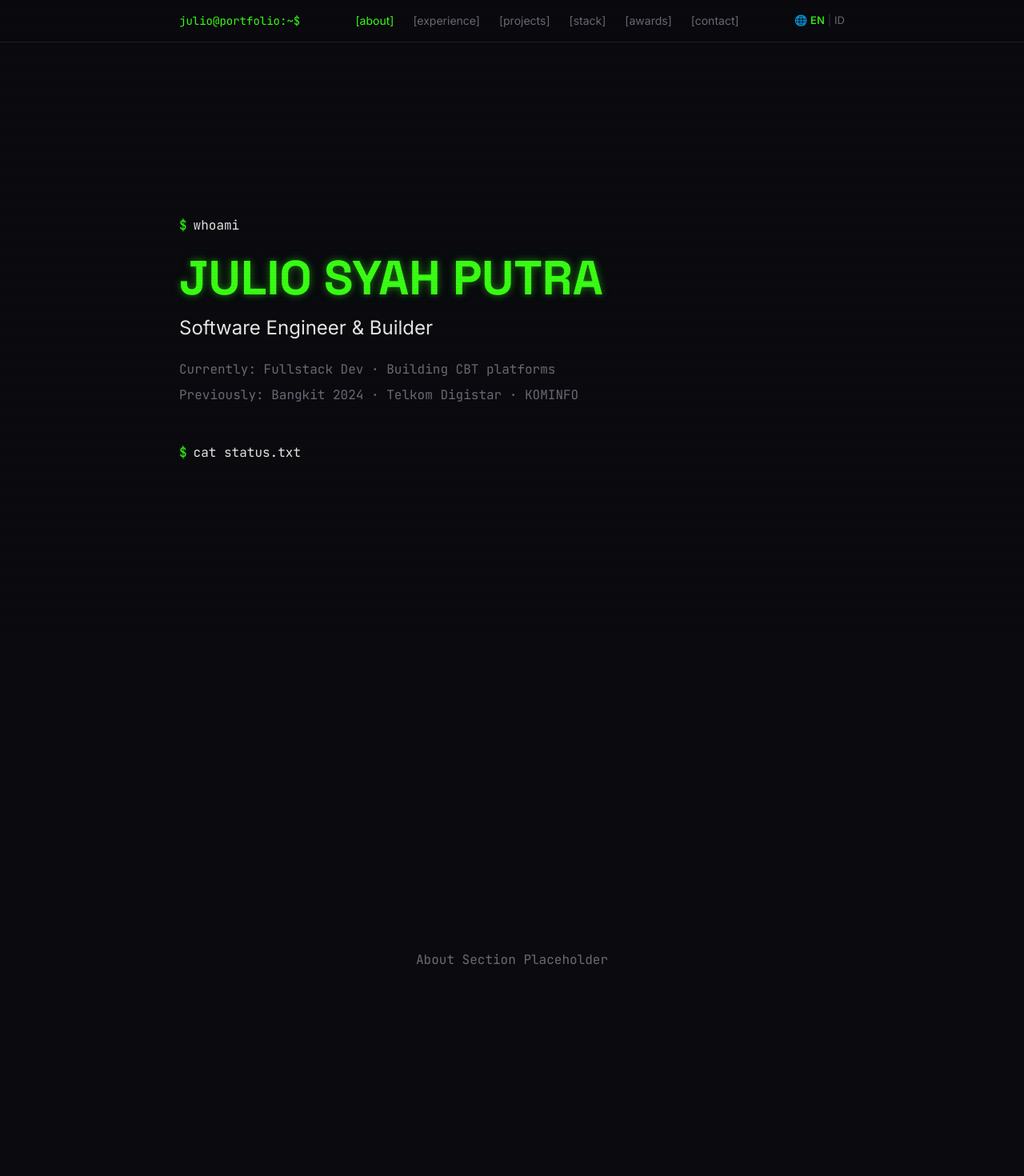
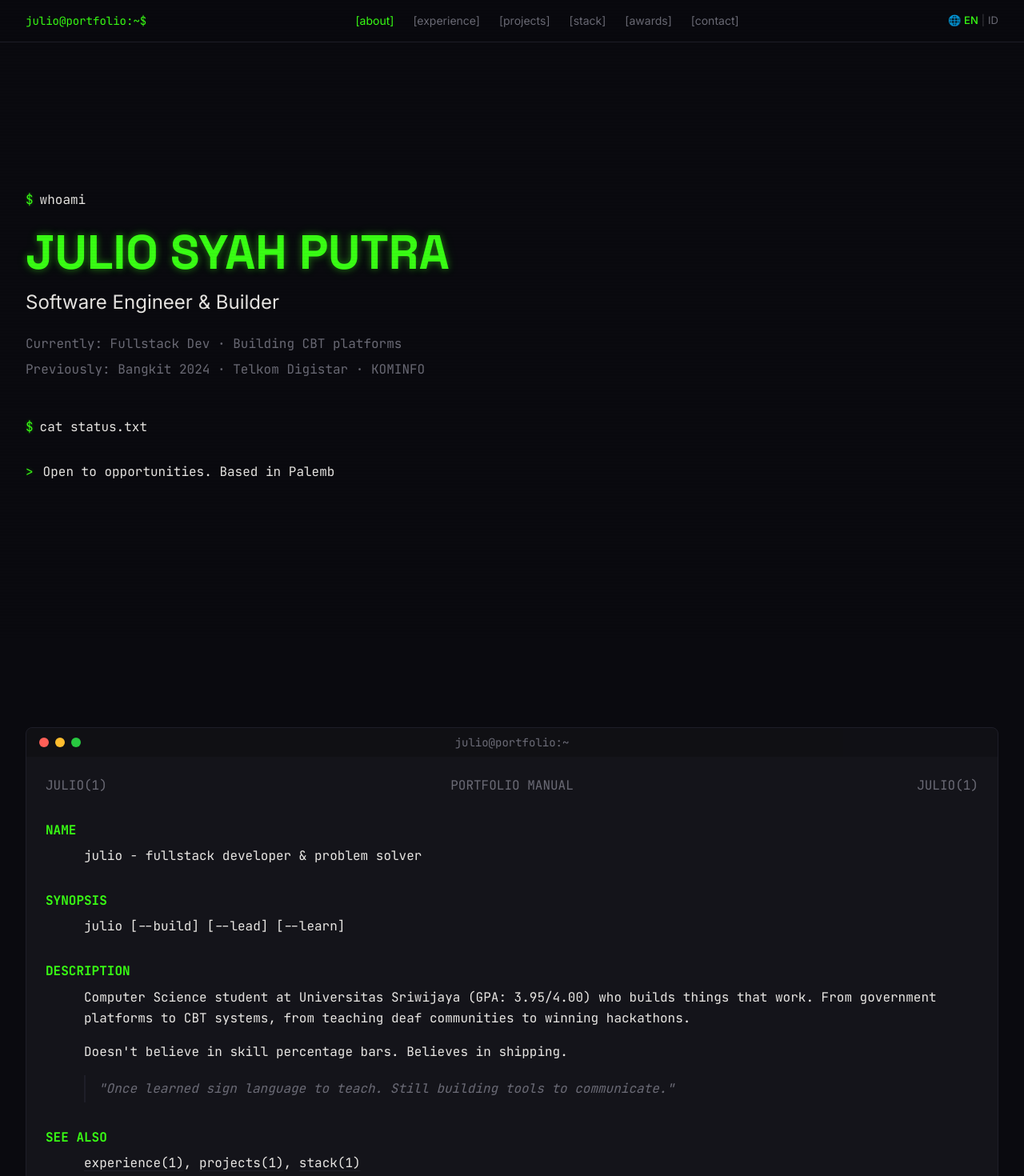
Before and after one commit to josptrra/portfolio, a React (Vite) app: page / in a window 1280 px wide. Shown: the top 1470 px of the page at 80% size. Built offline with nearby package versions, Linux system fonts and the light colour scheme.

Commit message:
feat: implement terminal-themed hero and about sections

```diff
--- a/src/components/layout/Navbar.tsx
+++ b/src/components/layout/Navbar.tsx
@@ -47,7 +47,7 @@ export function Navbar() {
   return (
     <>
       <nav className="fixed top-0 left-0 w-full z-50 bg-background/85 backdrop-blur-md border-b border-border">
-        <div className="max-w-4xl mx-auto px-8 py-4 flex items-center justify-between">
+        <div className="max-w-7xl mx-auto px-8 py-4 flex items-center justify-between">
           <a href="#" className="font-mono text-accent text-sm no-underline" onClick={(e) => { e.preventDefault(); window.scrollTo({ top: 0, behavior: 'smooth' }) }}>
             julio@portfolio:~$
           </a>
--- /dev/null
+++ b/src/components/sections/About.tsx
@@ -0,0 +1,63 @@
+import { useLanguage } from '../../hooks/useLanguage';
+import { TerminalWindow } from '../layout/TerminalWindow';
+
+export function About() {
+  const { t } = useLanguage();
+
+  return (
+    <section id="about" className="min-h-screen py-24 px-8 max-w-7xl mx-auto flex items-center justify-center">
+      <div className="w-full">
+        <TerminalWindow>
+          <div className="font-mono text-text text-sm md:text-base p-2">
+
+            {/* Header */}
+            <div className="flex justify-between mb-8 text-muted uppercase">
+              <span>JULIO(1)</span>
+              <span>Portfolio Manual</span>
+              <span>JULIO(1)</span>
+            </div>
+
+            {/* NAME */}
+            <div className="mb-8">
+              <h2 className="text-accent font-bold mb-2">NAME</h2>
+              <p className="pl-8 sm:pl-12">
+                julio - {t('about', 'name_desc')}
+              </p>
+            </div>
+
+            {/* SYNOPSIS */}
+            <div className="mb-8">
+              <h2 className="text-accent font-bold mb-2">SYNOPSIS</h2>
+              <p className="pl-8 sm:pl-12">
+                {t('about', 'synopsis')}
+              </p>
+            </div>
+
+            {/* DESCRIPTION */}
+            <div className="mb-8">
+              <h2 className="text-accent font-bold mb-2">DESCRIPTION</h2>
+              <div className="pl-8 sm:pl-12 space-y-4 leading-relaxed">
+                <p>{t('about', 'description')}</p>
+                <p>{t('about', 'personality')}</p>
+                <p className="italic text-muted mt-4 border-l-2 border-border pl-4 py-1">
+                  "{t('about', 'aiesec')}"
+                </p>
+              </div>
+            </div>
+
+            {/* SEE ALSO */}
+            <div>
+              <h2 className="text-accent font-bold mb-2">SEE ALSO</h2>
+              <p className="pl-8 sm:pl-12">
+                <a href="#experience" className="text-text hover:text-accent underline decoration-border hover:decoration-accent underline-offset-4 transition-colors">experience(1)</a>,{' '}
+                <a href="#projects" className="text-text hover:text-accent underline decoration-border hover:decoration-accent underline-offset-4 transition-colors">projects(1)</a>,{' '}
+                <a href="#stack" className="text-text hover:text-accent underline decoration-border hover:decoration-accent underline-offset-4 transition-colors">stack(1)</a>
+              </p>
+            </div>
+
+          </div>
+        </TerminalWindow>
+      </div>
+    </section>
+  );
+}
--- a/src/components/sections/Hero.tsx
+++ b/src/components/sections/Hero.tsx
@@ -3,10 +3,29 @@ import { CommandLine } from '../ui/CommandLine';
 import { BlinkingCursor } from '../ui/BlinkingCursor';
 import { TypeWriter } from '../ui/TypeWriter';
 import { useLanguage } from '../../hooks/useLanguage';
+import { TerminalWindow } from '../layout/TerminalWindow';
+
+const treeText = `.
+├── about
+│   ├── profile.ts
+│   └── skills.json
+├── career
+│   ├── bangkit_2024.md
+│   ├── telkom_digistar.md
+│   └── kominfo.md
+├── projects
+│   ├── government_cbt.tsx
+│   └── sign_language.tsx
+└── contact
+    ├── email.sh
+    └── linkedin.sh
+
+4 directories, 9 files`;
 
 export function Hero() {
   const { t } = useLanguage();
   const [step, setStep] = useState(0);
+  const [treeStep, setTreeStep] = useState(0);
   const [isMobile, setIsMobile] = useState(false);
 
   useEffect(() => {
@@ -19,18 +38,22 @@ export function Hero() {
   useEffect(() => {
     if (isMobile) {
       setStep(7);
+      setTreeStep(1);
     }
   }, [isMobile]);
 
   return (
-    <section className="min-h-screen flex flex-col justify-center px-8 relative max-w-4xl mx-auto pt-20">
+    <section className="min-h-screen flex flex-col justify-center px-8 relative max-w-7xl mx-auto pt-20">
 
+      <div className="grid grid-cols-1 lg:grid-cols-12 gap-12 items-center w-full">
+        {/* LEFT COLUMN: Main Hero */}
+        <div className="lg:col-span-7 flex flex-col justify-center">
           {/* 1. whoami command */}
           <CommandLine
             command="whoami"
             typed={!isMobile}
-        delay={500}
-        speed={100}
+            delay={200}
+            speed={50}
             onComplete={() => setStep(1)}
           />
 
@@ -39,7 +62,7 @@ export function Hero() {
             {(step >= 1 || isMobile) && (
               <h1 className="text-4xl md:text-6xl font-display font-bold text-accent text-glow mb-4">
                 {isMobile ? "JULIO SYAH PUTRA" : (
-              <TypeWriter text="JULIO SYAH PUTRA" speed={50} showCursor={false} onComplete={() => setStep(2)} />
+                  <TypeWriter text="JULIO SYAH PUTRA" speed={100} showCursor={false} onComplete={() => setStep(2)} />
                 )}
               </h1>
             )}
@@ -47,7 +70,7 @@ export function Hero() {
             {(step >= 2 || isMobile) && (
               <p className="text-xl md:text-2xl text-text font-sans mb-6 h-8">
                 {isMobile ? t('hero', 'subtitle') : (
-              <TypeWriter text={t('hero', 'subtitle')} speed={30} showCursor={false} onComplete={() => setStep(3)} />
+                  <TypeWriter text={t('hero', 'subtitle')} speed={20} showCursor={false} onComplete={() => setStep(3)} />
                 )}
               </p>
             )}
@@ -76,7 +99,7 @@ export function Hero() {
               command="cat status.txt"
               typed={!isMobile}
               delay={isMobile ? 0 : 300}
-          speed={100}
+              speed={50}
               onComplete={() => setStep(6)}
               className="mb-6"
             />
@@ -121,6 +144,34 @@ export function Hero() {
               <BlinkingCursor />
             </div>
           )}
+        </div>
+
+        {/* RIGHT COLUMN: Directory Tree Terminal */}
+        <div className="lg:col-span-5 hidden lg:block">
+          <div className="animate-fade-in" style={{ animationFillMode: 'forwards' }}>
+            <TerminalWindow title="tree ~/portfolio">
+              <div className="font-mono text-sm p-4 h-[350px]">
+                <CommandLine
+                  command="tree ."
+                  typed={!isMobile}
+                  delay={500}
+                  speed={80}
+                  onComplete={() => setTreeStep(1)}
+                />
+                {(treeStep >= 1 || isMobile) && (
+                  <div className="mt-4 text-muted">
+                    {isMobile ? (
+                      <span className="whitespace-pre-wrap">{treeText}</span>
+                    ) : (
+                      <TypeWriter text={treeText} speed={15} showCursor={false} />
+                    )}
+                  </div>
+                )}
+              </div>
+            </TerminalWindow>
+          </div>
+        </div>
+      </div>
 
     </section>
   );
--- a/src/index.css
+++ b/src/index.css
@@ -27,6 +27,7 @@
   /* Animations */
   --animate-blink: blink 1s step-end infinite;
   --animate-flicker: flicker 0.5s ease-in-out forwards;
+  --animate-fade-in: fadeIn 0.8s ease-out forwards;
 
   @keyframes blink {
     0%, 100% { opacity: 1; }
@@ -42,6 +43,11 @@
     80% { opacity: 1; }
     90% { opacity: 0.6; }
     100% { opacity: 1; }
+  }
+
+  @keyframes fadeIn {
+    from { opacity: 0; transform: translateY(10px); }
+    to { opacity: 1; transform: translateY(0); }
   }
 }
 
--- a/src/pages/Home.tsx
+++ b/src/pages/Home.tsx
@@ -1,13 +1,14 @@
 import { Navbar } from '../components/layout/Navbar';
 import { Footer } from '../components/layout/Footer';
 import { Hero } from '../components/sections/Hero';
+import { About } from '../components/sections/About';
 
 export default function Home() {
   return (
     <main>
       <Navbar />
       <Hero />
-      <div id="about" className="min-h-screen flex items-center justify-center text-muted border-b border-border">About Section Placeholder</div>
+      <About />
       <div id="experience" className="min-h-screen flex items-center justify-center text-muted border-b border-border">Experience Section Placeholder</div>
       <div id="projects" className="min-h-screen flex items-center justify-center text-muted border-b border-border">Projects Section Placeholder</div>
       <div id="stack" className="min-h-screen flex items-center justify-center text-muted border-b border-border">Tech Stack Section Placeholder</div>
```
Also changed, not shown: 1 other file (tests, documents, lock files or other folders). Lines whose indentation alone changed are shown as unchanged.
